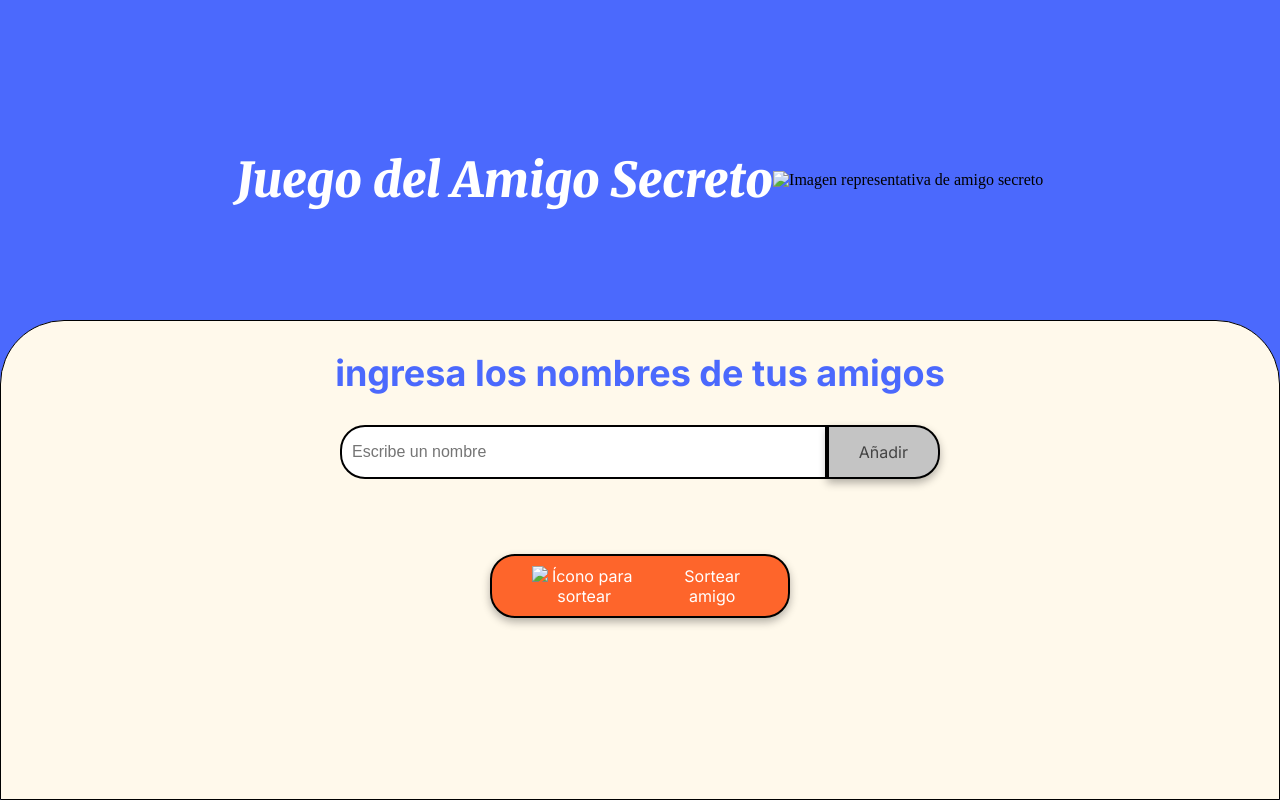
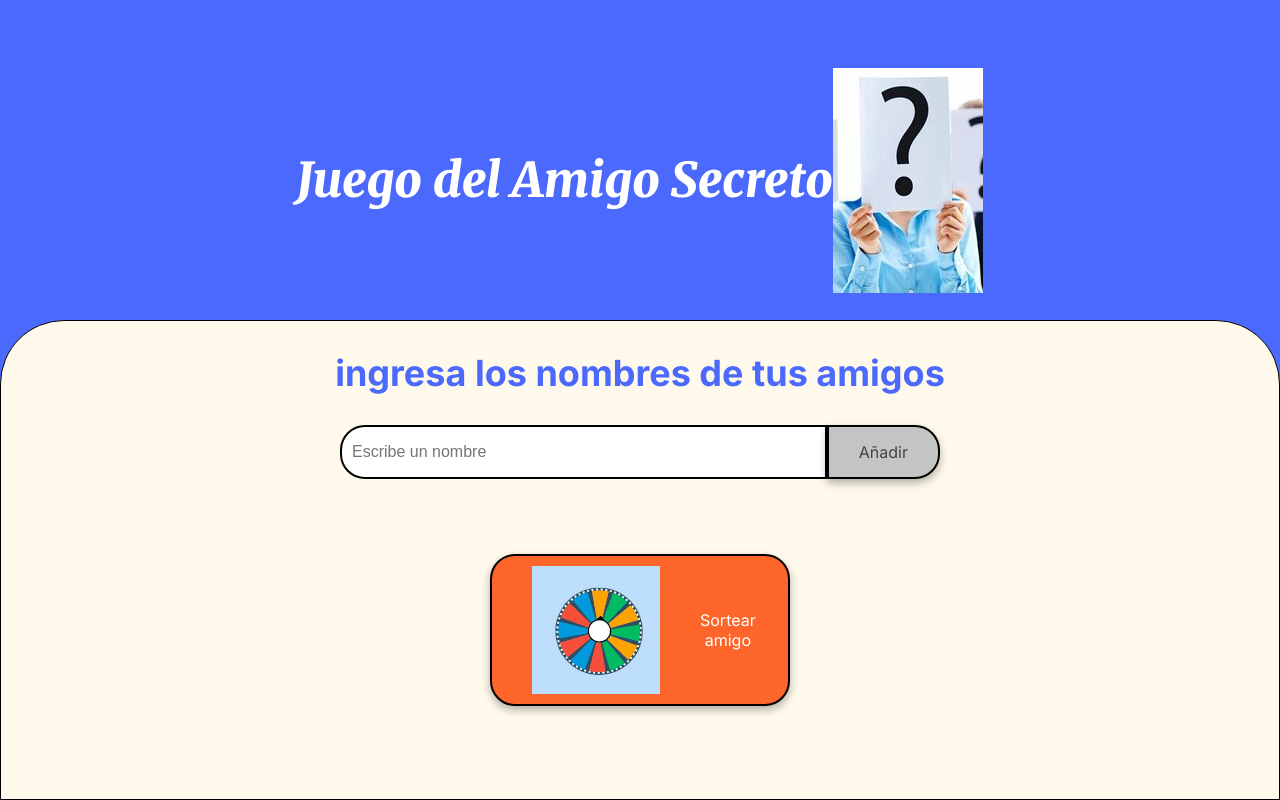
Before and after one commit to Rnrb39/amigo-secreto, a plain HTML site: page index.html in a window 1280 px wide. Drawn offline with Linux system fonts and the light colour scheme.

Commit message:
agraga imagenes

```diff
--- a/index.html
+++ b/index.html
@@ -14,7 +14,7 @@
     <main class="main-content">
         <header class="header-banner">
             <h1 class="main-title"></h1>
-            <img src="assets/amigo-secreto.png" alt="Imagen representativa de amigo secreto">
+            <img src="img\amigo-secreto.jpg" alt="Imagen representativa de amigo secreto">
         </header>
 
         <section class="input-section">
@@ -29,7 +29,7 @@
 
             <div class="button-container">
                 <button class="button-draw" onclick="sortearAmigo()" aria-label="Sortear amigo secreto">
-                    <img src="assets/play_circle_outline.png" alt="Ícono para sortear">
+                    <img src="img\spin.gif" alt="Ícono para sortear">
                     Sortear amigo
                 </button>
             </div>
```
Also changed, not shown: app.js (+0 -8 lines), img/amigo-secreto.jpg (added), img/portada.png (added), img/spin.gif (added).
